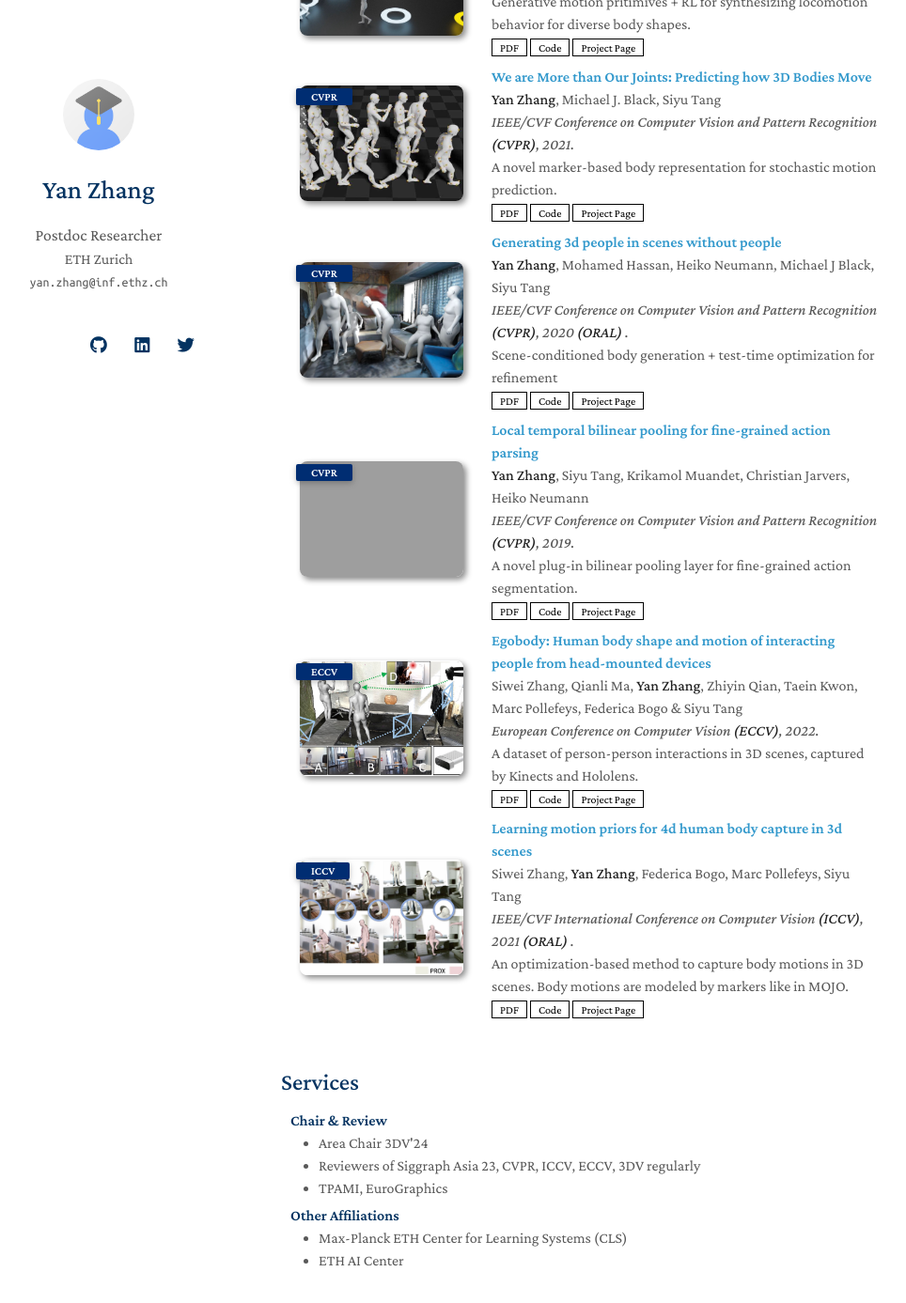
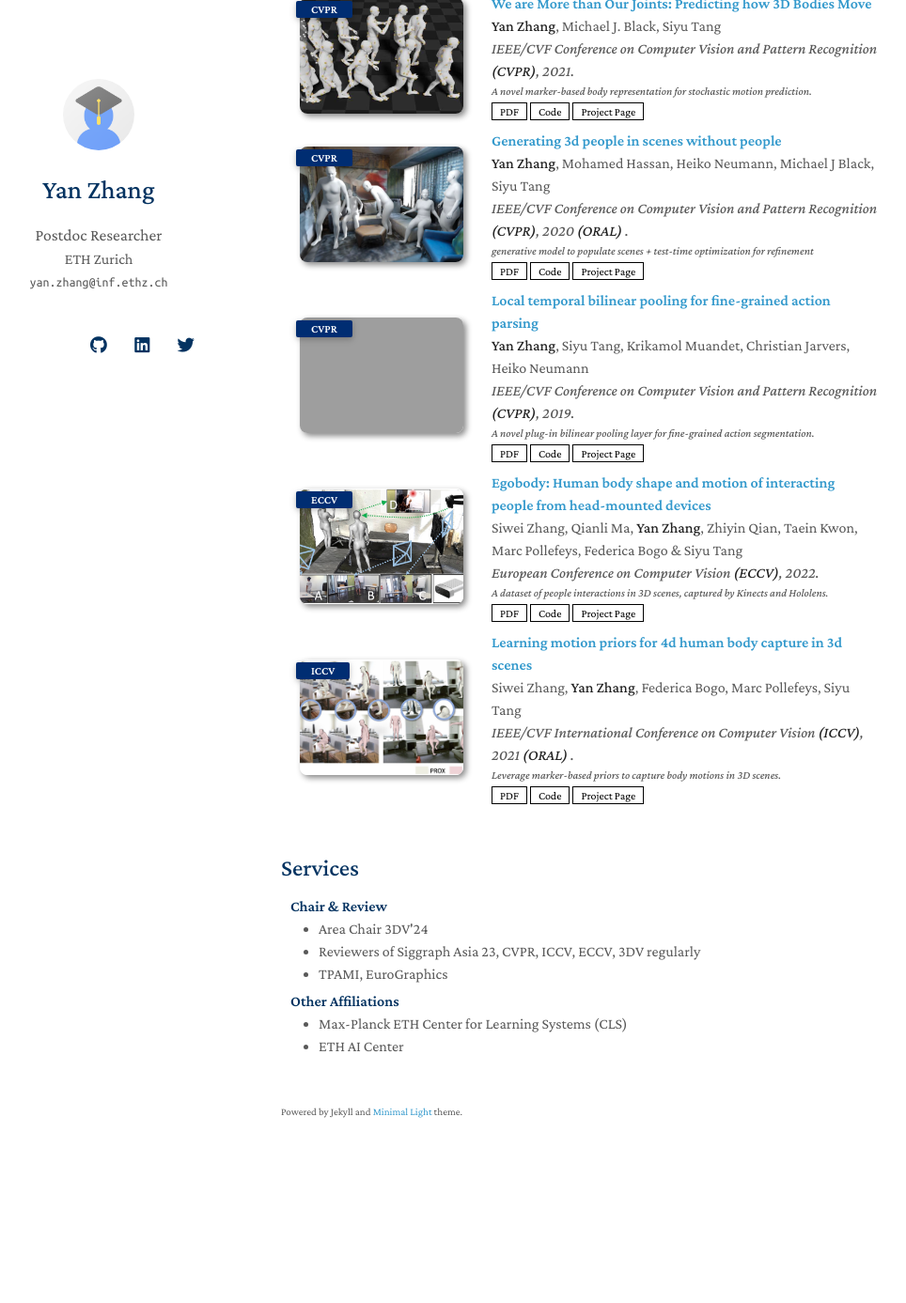
Before and after one commit to yz-cnsdqz/yz-cnsdqz.github.io, a Jekyll site: the page built from index.md, in a window 1280 px wide and 1400 px high, scrolled down 1044 px. Shown: the top 1387 px of the window at 94% size, without its empty margins (171-1135 px from the left). Built offline with Jekyll 4.4.1, drawn with Linux system fonts in a browser that asks for light colours; nearby versions of some CDN libraries; a style sheet for code colours, icons or effects is not loaded; after the commit the page ends 2308 px from its top, so only the background shows below that; grey boxes are pictures that could not be loaded.

Commit message:
update page

```diff
--- a/_includes/publications.md
+++ b/_includes/publications.md
@@ -18,7 +18,7 @@ Please see the full publication list at <a href="https://scholar.google.com/cita
     <div class="title"><a href="https://arxiv.org/abs/2305.12411">Synthesizing Diverse Human Motions in 3D Indoor Scenes</a></div>
     <div class="author"> Kaifeng Zhao, <strong>Yan Zhang</strong>, Shaofei Wang, Thabo Beeler, Siyu Tang</div>
     <div class="periodical"><em>IEEE/CVF International Conference on Computer Vision <strong>(ICCV)</strong>, 2023.</em></div>
-    <div class="periodical">Generative motion pritimives + RL for synthesizing lifelike behavior in 3D scenes.</div>
+    <div style="font-size: 12px;"><em>Generative motion pritimives + RL for synthesizing lifelike behavior in 3D scenes.</em></div>
     <div class="links">
       <a href="https://arxiv.org/abs/2305.12411" class="btn btn-sm z-depth-0" role="button" target="_blank" style="font-size:12px;">PDF</a>
       <a href="https://zkf1997.github.io/DIMOS" class="btn btn-sm z-depth-0" role="button" target="_blank" style="font-size:12px;">Code</a>
@@ -41,7 +41,7 @@ Please see the full publication list at <a href="https://scholar.google.com/cita
     <div class="title"><a href="https://arxiv.org/abs/2304.06024">Probabilistic Human Mesh Recovery in 3D Scenes from Egocentric Views</a></div>
     <div class="author"> Siwei Zhang, Qianli Ma, <strong>Yan Zhang</strong>, Sadegh Aliakbarian, Darren Cosker, Siyu Tang</div>
     <div class="periodical"><em>IEEE/CVF International Conference on Computer Vision <strong>(ICCV)</strong>, 2023. <strong>(ORAL) </strong> </em></div>
-    <div class="periodical">A scene-conditioned diffusion model regresses 3D bodies from single images. The denoising process uses the implicit body COAP to solve interpenetration.</div>
+    <div style="font-size: 12px;"><em>A scene-conditioned diffusion model regresses 3D bodies from single images. The denoising process uses the implicit body COAP to solve interpenetration.</em></div>
     <div class="links">
       <a href="https://arxiv.org/abs/2304.06024" class="btn btn-sm z-depth-0" role="button" target="_blank" style="font-size:12px;">PDF</a>
       <a href="https://sanweiliti.github.io/egohmr/egohmr.html" class="btn btn-sm z-depth-0" role="button" target="_blank" style="font-size:12px;">Code</a>
@@ -64,7 +64,7 @@ Please see the full publication list at <a href="https://scholar.google.com/cita
     <div class="title"><a href="https://arxiv.org/abs/2112.09251">The wanderings of odysseus in 3D scenes</a></div>
     <div class="author"><strong>Yan Zhang</strong>, Siyu Tang</div>
     <div class="periodical"><em>IEEE/CVF Conference on Computer Vision and Pattern Recognition <strong>(CVPR)</strong>, 2022.</em></div>
-    <div class="periodical">Generative motion pritimives + RL for synthesizing locomotion behavior for diverse body shapes.</div>
+    <div style="font-size: 12px;"><em>Generative motion pritimives + RL for synthesizing locomotion behavior for diverse body shapes.</em></div>
     <div class="links">
       <a href="https://arxiv.org/abs/2112.09251" class="btn btn-sm z-depth-0" role="button" target="_blank" style="font-size:12px;">PDF</a>
       <a href="https://github.com/yz-cnsdqz/GAMMA-release" class="btn btn-sm z-depth-0" role="button" target="_blank" style="font-size:12px;">Code</a>
@@ -86,7 +86,7 @@ Please see the full publication list at <a href="https://scholar.google.com/cita
     <div class="title"><a href="https://arxiv.org/abs/2012.00619">We are More than Our Joints: Predicting how 3D Bodies Move</a></div>
     <div class="author"><strong>Yan Zhang</strong>, Michael J. Black, Siyu Tang</div>
     <div class="periodical"><em>IEEE/CVF Conference on Computer Vision and Pattern Recognition <strong>(CVPR)</strong>, 2021.</em></div>
-    <div class="periodical">A novel marker-based body representation for stochastic motion prediction. </div>
+    <div style="font-size: 12px;"><em>A novel marker-based body representation for stochastic motion prediction. </em></div>
     <div class="links">
       <a href="https://arxiv.org/abs/2112.09251" class="btn btn-sm z-depth-0" role="button" target="_blank" style="font-size:12px;">PDF</a>
       <a href="https://github.com/yz-cnsdqz/MOJO-release" class="btn btn-sm z-depth-0" role="button" target="_blank" style="font-size:12px;">Code</a>
@@ -108,7 +108,7 @@ Please see the full publication list at <a href="https://scholar.google.com/cita
     <div class="title"><a href="https://arxiv.org/abs/1912.02923">Generating 3d people in scenes without people</a></div>
     <div class="author"><strong>Yan Zhang</strong>, Mohamed Hassan, Heiko Neumann, Michael J Black, Siyu Tang</div>
     <div class="periodical"><em>IEEE/CVF Conference on Computer Vision and Pattern Recognition <strong>(CVPR)</strong>, 2020 <strong>(ORAL) </strong>.</em></div>
-    <div class="periodical">Scene-conditioned body generation + test-time optimization for refinement </div>
+    <div style="font-size: 12px;"><em>generative model to populate scenes + test-time optimization for refinement </em></div>
     <div class="links">
       <a href="https://arxiv.org/abs/1912.02923" class="btn btn-sm z-depth-0" role="button" target="_blank" style="font-size:12px;">PDF</a>
       <a href="https://github.com/yz-cnsdqz/PSI-release" class="btn btn-sm z-depth-0" role="button" target="_blank" style="font-size:12px;">Code</a>
@@ -130,7 +130,7 @@ Please see the full publication list at <a href="https://scholar.google.com/cita
     <div class="title"><a href="https://openaccess.thecvf.com/content_CVPR_2019/html/Zhang_Local_Temporal_Bilinear_Pooling_for_Fine-Grained_Action_Parsing_CVPR_2019_paper.html">Local temporal bilinear pooling for fine-grained action parsing</a></div>
     <div class="author"><strong>Yan Zhang</strong>, Siyu Tang, Krikamol Muandet, Christian Jarvers, Heiko Neumann</div>
     <div class="periodical"><em>IEEE/CVF Conference on Computer Vision and Pattern Recognition <strong>(CVPR)</strong>, 2019.</em></div>
-    <div class="periodical">A novel plug-in bilinear pooling layer for fine-grained action segmentation. </div>
+    <div style="font-size: 12px;"><em>A novel plug-in bilinear pooling layer for fine-grained action segmentation. </em></div>
     <div class="links">
       <a href="https://openaccess.thecvf.com/content_CVPR_2019/html/Zhang_Local_Temporal_Bilinear_Pooling_for_Fine-Grained_Action_Parsing_CVPR_2019_paper.html" class="btn btn-sm z-depth-0" role="button" target="_blank" style="font-size:12px;">PDF</a>
       <a href="https://github.com/yz-cnsdqz/TemporalActionParsing-FineGrained" class="btn btn-sm z-depth-0" role="button" target="_blank" style="font-size:12px;">Code</a>
@@ -151,7 +151,7 @@ Please see the full publication list at <a href="https://scholar.google.com/cita
     <div class="title"><a href="https://arxiv.org/pdf/2112.07642.pdf">Egobody: Human body shape and motion of interacting people from head-mounted devices</a></div>
     <div class="author">Siwei Zhang, Qianli Ma, <strong>Yan Zhang</strong>, Zhiyin Qian, Taein Kwon, Marc Pollefeys, Federica Bogo & Siyu Tang </div>
     <div class="periodical"><em>European Conference on Computer Vision <strong>(ECCV)</strong>, 2022.</em></div>
-    <div class="periodical">A dataset of person-person interactions in 3D scenes, captured by Kinects and Hololens. </div>
+    <div style="font-size: 12px;"><em>A dataset of people interactions in 3D scenes, captured by Kinects and Hololens. </em></div>
     <div class="links">
       <a href="https://arxiv.org/pdf/2112.07642.pdf" class="btn btn-sm z-depth-0" role="button" target="_blank" style="font-size:12px;">PDF</a>
       <a href="https://github.com/sanweiliti/EgoBody" class="btn btn-sm z-depth-0" role="button" target="_blank" style="font-size:12px;">Code</a>
@@ -172,7 +172,7 @@ Please see the full publication list at <a href="https://scholar.google.com/cita
     <div class="title"><a href="https://openaccess.thecvf.com/content/ICCV2021/html/Zhang_Learning_Motion_Priors_for_4D_Human_Body_Capture_in_3D_ICCV_2021_paper.html">Learning motion priors for 4d human body capture in 3d scenes</a></div>
     <div class="author">Siwei Zhang, <strong>Yan Zhang</strong>, Federica Bogo, Marc Pollefeys, Siyu Tang </div>
     <div class="periodical"><em>IEEE/CVF International Conference on Computer Vision <strong>(ICCV)</strong>, 2021 <strong>(ORAL) </strong>.</em></div>
-    <div class="periodical">An optimization-based method to capture body motions in 3D scenes. Body motions are modeled by markers like in MOJO. </div>
+    <div style="font-size: 12px;"><em>Leverage marker-based priors to capture body motions in 3D scenes. </em></div>
     <div class="links">
       <a href="https://openaccess.thecvf.com/content/ICCV2021/html/Zhang_Learning_Motion_Priors_for_4D_Human_Body_Capture_in_3D_ICCV_2021_paper.html" class="btn btn-sm z-depth-0" role="button" target="_blank" style="font-size:12px;">PDF</a>
       <a href="https://sanweiliti.github.io/LEMO/LEMO.html" class="btn btn-sm z-depth-0" role="button" target="_blank" style="font-size:12px;">Code</a>
```
